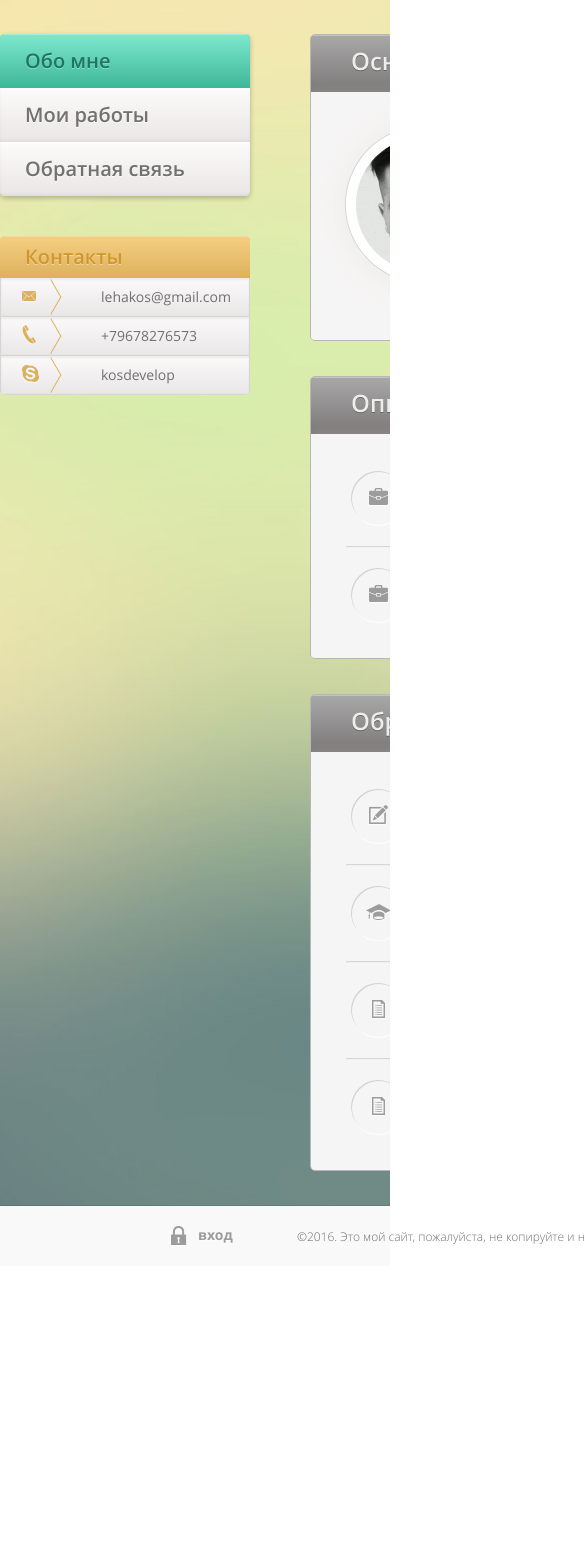
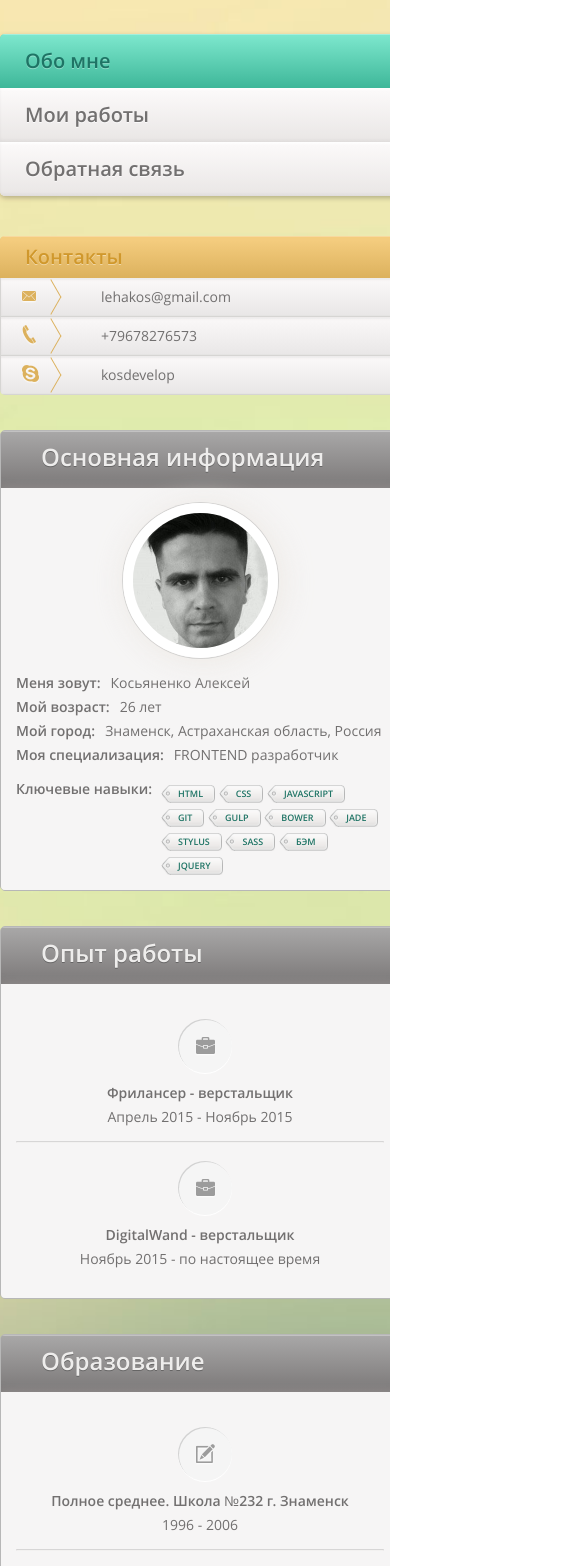
Before and after one commit to Lehakos/LoftSchool_project1, a website: page app/index.html in a window 390 px wide. Shown: the part 97-1663 px from the top of the page, 585 px wide, since content can reach past the window. Before the commit the page ends 1363 px from the top, so only its background shows below. Drawn offline with nearby package versions, Linux system fonts and the light colour scheme.

Commit message:
start develop responsive

```diff
--- a/app/css/main.css
+++ b/app/css/main.css
@@ -100,14 +100,14 @@ img {
 }
 
 .container {
-  width: 960px;
+  min-width: 400px;
+  max-width: 960px;
+  width: 96%;
   margin-left: auto;
   margin-right: auto;
 }
 
 .container_wide {
-  width: 96%;
-  min-width: 960px;
   max-width: 1200px;
 }
 
@@ -398,6 +398,18 @@ img {
 .main__col-right {
   float: right;
   width: 650px;
+}
+
+@media screen and (max-width: 1023px) {
+
+  .main__col-left {
+    width: 100%;
+  }
+
+  .main__col-right {
+    width: 100%;
+  }
+
 }
 
 /* ~~~~~~~~~~~~~~~~~~~~ SIDEBAR ~~~~~~~~~~~~~~~~~~~~~ */
@@ -696,6 +708,14 @@ img {
   font-family: 'open_sanssemibold', Arial, sans-serif;
 }
 
+@media screen and (max-width: 767px) {
+
+  .section__content {
+    padding: 15px;
+  }
+
+}
+
 /* ~~~~~~~~~~~~~~~~~~~~ PHOTO ~~~~~~~~~~~~~~~~~~~~~ */
 
 .photo {
@@ -730,7 +750,8 @@ img {
 
 .general__table {
   float: left;
-  width: 388px;
+  min-width: 300px;
+  width: 67.12802768%; /*388/578*/
 }
 
 .general__table-row {
@@ -768,6 +789,21 @@ img {
 .general__skills-item {
   margin-right: 5px;
   margin-top: 6px;
+}
+
+@media screen and (max-width: 767px) {
+
+  .general__table {
+    width: 100%;
+  }
+
+  .general__photo {
+    float: none;
+    margin-left: auto;
+    margin-right: auto;
+    margin-bottom: 15px;
+  }
+
 }
 
 /* ~~~~~~~~~~~~~~~~~~~~ ICONS-LIST ~~~~~~~~~~~~~~~~~~~~~ */
@@ -815,6 +851,24 @@ img {
   left: 5px;
 
   margin-top: -27px;
+}
+
+@media screen and (max-width: 767px) {
+
+  .icons-list {
+    text-align: center;
+  }
+
+  .icons-list__item {
+    padding: 20px 15px 15px;
+  }
+
+  .icons-list__icon-wrapper {
+    position: relative;
+
+    margin: 0 auto 10px;
+  }
+
 }
 
 /* ~~~~~~~~~~~~~~~~~~~~ TAG ~~~~~~~~~~~~~~~~~~~~~ */
@@ -876,10 +930,12 @@ img {
 }
 
 .footer__container {
+  position: relative;
+
   height: 60px;
 }
 
-.footer__container:after {
+.footer__container:before {
   content: '';
   display: inline-block;
   width: 0;
@@ -925,6 +981,19 @@ img {
   font-size: .75em; /* 12/16 */
   color: #727070;
   vertical-align: middle;
+}
+
+@media screen and (max-width: 767px) {
+
+  .footer__auth {
+    margin-left: 0;
+    margin-right: 0;
+  }
+
+  .footer__copyright {
+    font-size: 8px;
+  }
+
 }
 
 /* ~~~~~~~~~~~~~~ FORM ~~~~~~~~~~~~~~~ */
```
